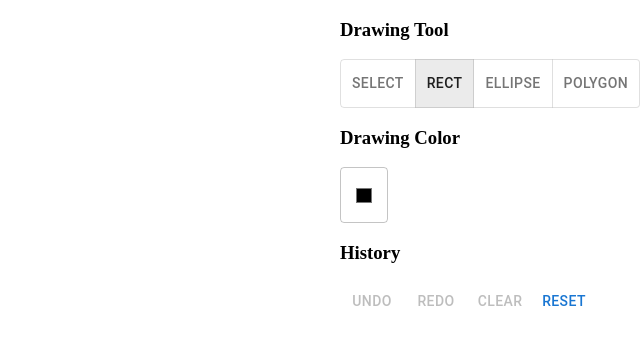
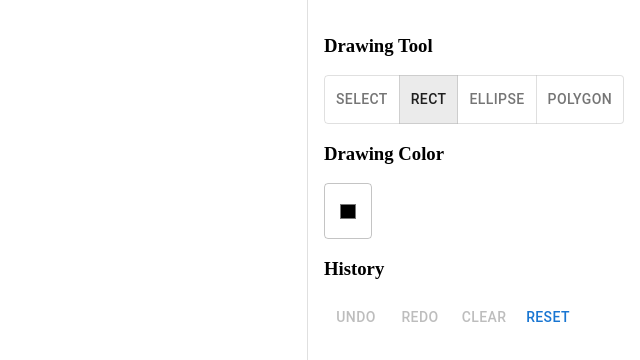
Before and after one commit to 94chl/drawing, a React (Vite) app: page / in a window 1280 px wide. Shown: the top 360 px of the page, without its empty margins (640-1280 px from the left). Built offline with nearby package versions, Linux system fonts and the light colour scheme.

Commit message:
style : page layout

```diff
--- a/src/component/Tools.tsx
+++ b/src/component/Tools.tsx
@@ -18,9 +18,14 @@ import {
   ToggleButton,
   Button,
   TextField,
+  styled,
 } from "@mui/material";
 
 const TOOL_TYPES = Object.values(ToolEnum);
+
+const Root = styled("div")`
+  padding: 16px;
+`;
 
 const Tools = () => {
   const dispatch = useDispatch();
@@ -103,7 +108,7 @@ const Tools = () => {
   };
 
   return (
-    <div>
+    <Root>
       <div>
         <h3>Drawing Tool</h3>
         <ToggleButtonGroup
@@ -153,7 +158,7 @@ const Tools = () => {
           <Button onClick={resetLayers}>reset</Button>
         </div>
       </div>
-    </div>
+    </Root>
   );
 };
 
--- a/src/page/DrawingTool.tsx
+++ b/src/page/DrawingTool.tsx
@@ -1,6 +1,6 @@
 import Canvas from "@/component/Canvas";
 import Tools from "@/component/Tools";
-import { styled } from "@mui/material";
+import { styled, Divider } from "@mui/material";
 
 const Root = styled("div")`
   display: flex;
@@ -10,6 +10,7 @@ const DrawingTool = () => {
   return (
     <Root>
       <Canvas />
+      <Divider orientation="vertical" flexItem />
       <Tools />
     </Root>
   );
```
